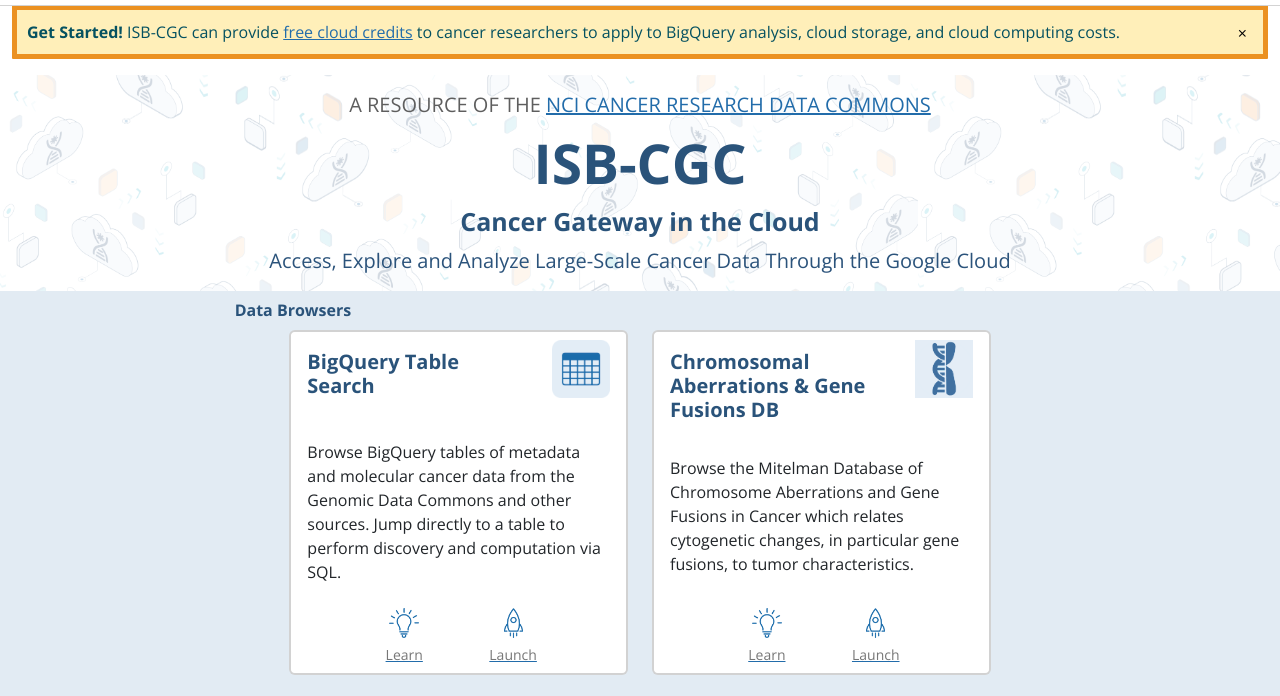
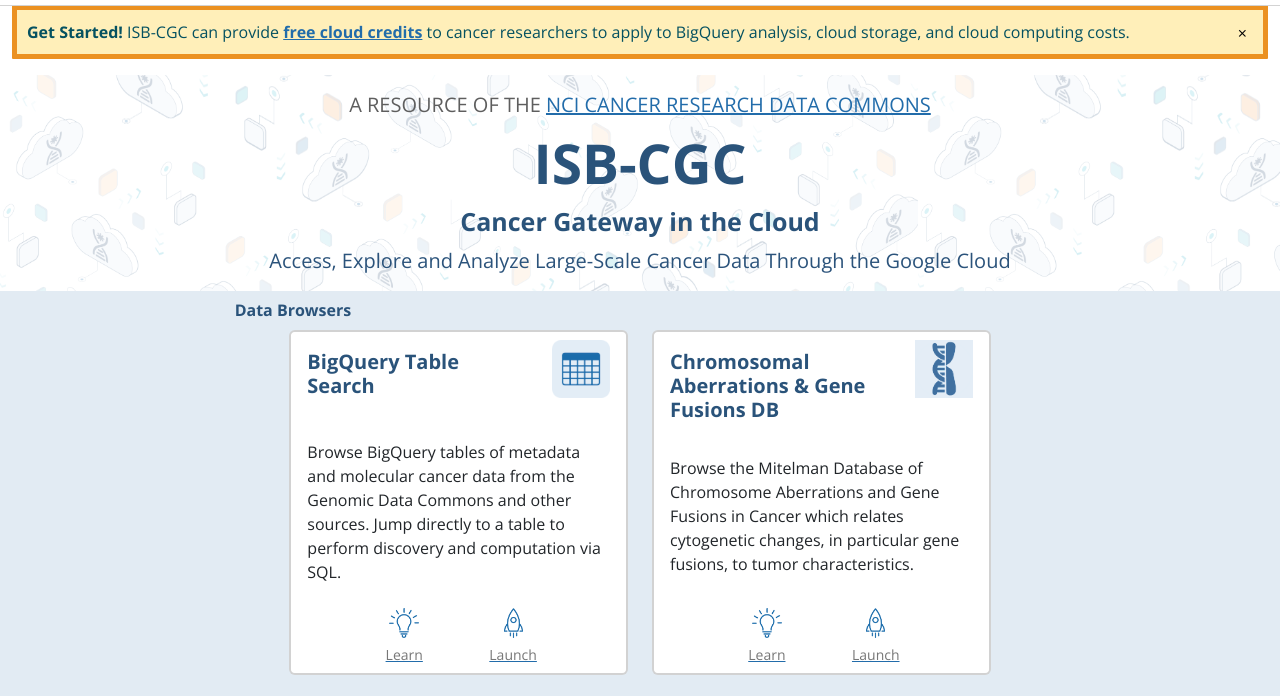
Before and after one commit to isb-cgc/ISB-CGC-Static, a plain HTML site: page static_site/index.html in a window 1280 px wide. Shown: the part 51-747 px from the top of the page. Drawn offline with nearby package versions, Linux system fonts and the light colour scheme.

Commit message:
-> new banner

```diff
--- a/static_site/index.html
+++ b/static_site/index.html
@@ -56,8 +56,8 @@
         <div class="container-fluid width-spec">
             <div class="alert alert-info alert-dismissible">
                 <button type="button" class="close" data-bs-dismiss="alert"><span aria-hidden="true">×</span><span class="visually-hidden">Close</span></button>
-                    <strong>Get Started!</strong> ISB-CGC can provide <a href="https://isb-cancer-genomics-cloud.readthedocs.io/en/latest/sections/HowtoRequestCloudCredits.html"
-                    target="_blank" rel="nofollow noreferrer">free cloud credits</a> to cancer researchers to apply to BigQuery analysis, cloud storage, and cloud computing costs.
+                    <strong>Get Started!</strong> ISB-CGC can provide <b><a href="https://isb-cancer-genomics-cloud.readthedocs.io/en/latest/sections/HowtoRequestCloudCredits.html"
+                    target="_blank" rel="nofollow noreferrer">free cloud credits</a></b> to cancer researchers to apply to BigQuery analysis, cloud storage, and cloud computing costs.
             </div>
         </div>
 
```
